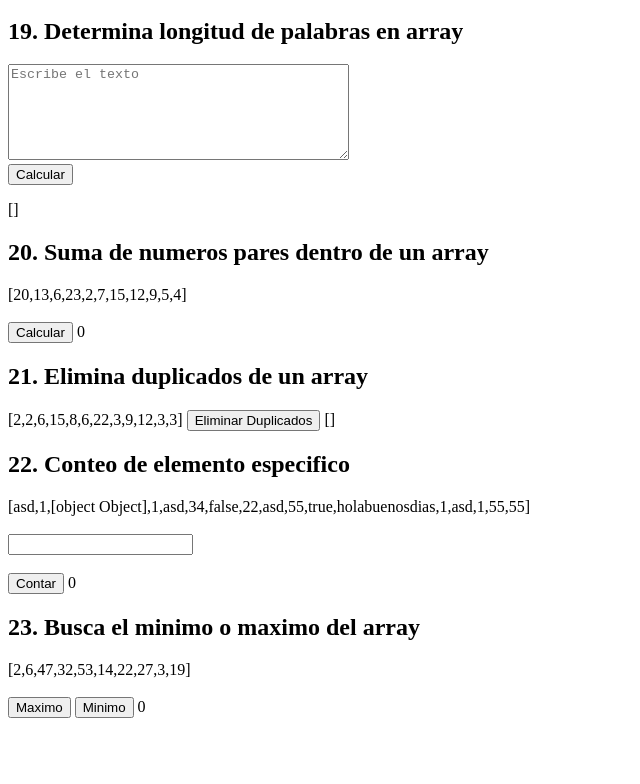
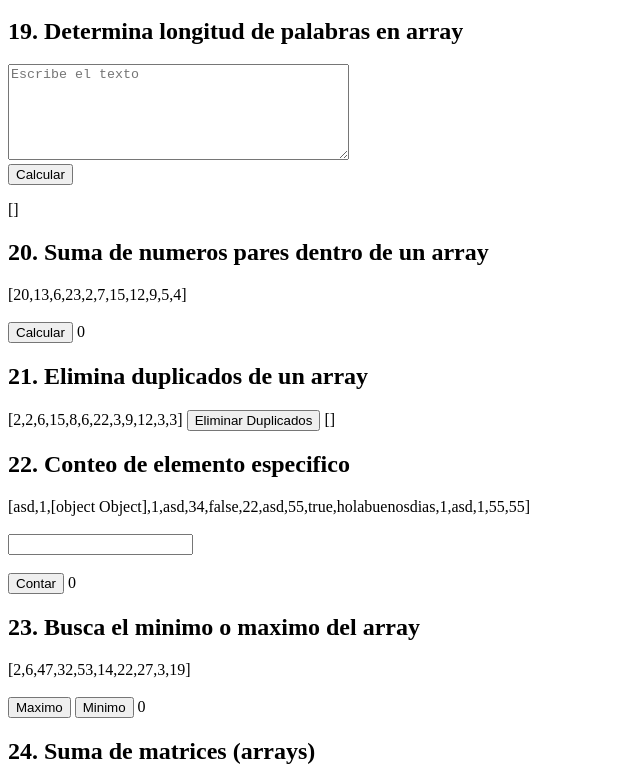
Before and after one commit to matiasmoscone1/practica-ejercicios-logica-programacion-react, a React (Vite) app: page / in a window 1280 px wide. Shown: the part 3661-4445 px from the top of the page, without its empty margins (0-640 px from the left). Before the commit the page ends 4387 px from the top, so only its background shows below. Built offline with nearby package versions, Linux system fonts and the light colour scheme.

Commit message:
Agregando ejercicio 24

```diff
--- a/src/App.jsx
+++ b/src/App.jsx
@@ -22,6 +22,7 @@ import SumaDePares from './ejercicios/SumaDePares';
 import EliminaDuplicados from './ejercicios/EliminaDuplicados';
 import ConteoElementos from './ejercicios/ConteoElementos';
 import MinimoMaximo from './ejercicios/MinimoMaximo';
+import SumaDeArrays from './ejercicios/SumaDeArrays';
 
 function App() {
 
@@ -54,7 +55,7 @@ function App() {
     <EliminaDuplicados />
     <ConteoElementos />
     <MinimoMaximo />
-
+    <SumaDeArrays />
 
     </>
   )
--- /dev/null
+++ b/src/ejercicios/SumaDeArrays.jsx
@@ -0,0 +1,24 @@
+
+//24. Suma de Matrices: Escribe una función que tome dos matrices bidimensionales
+//(arrays de arrays) y devuelva una nueva matriz que sea la suma de las dos
+//matrices originales.
+
+import { useState } from "react";
+
+const SumaDeArrays = () => {
+
+    const matriz1 = [2,6,10,20];
+    const matriz2 = [4,8,5,30];
+
+
+
+    return(<>
+    <div>
+        <h2>24. Suma de matrices (arrays) </h2>
+
+
+    </div>
+    </>)
+}
+
+export default SumaDeArrays;
```
